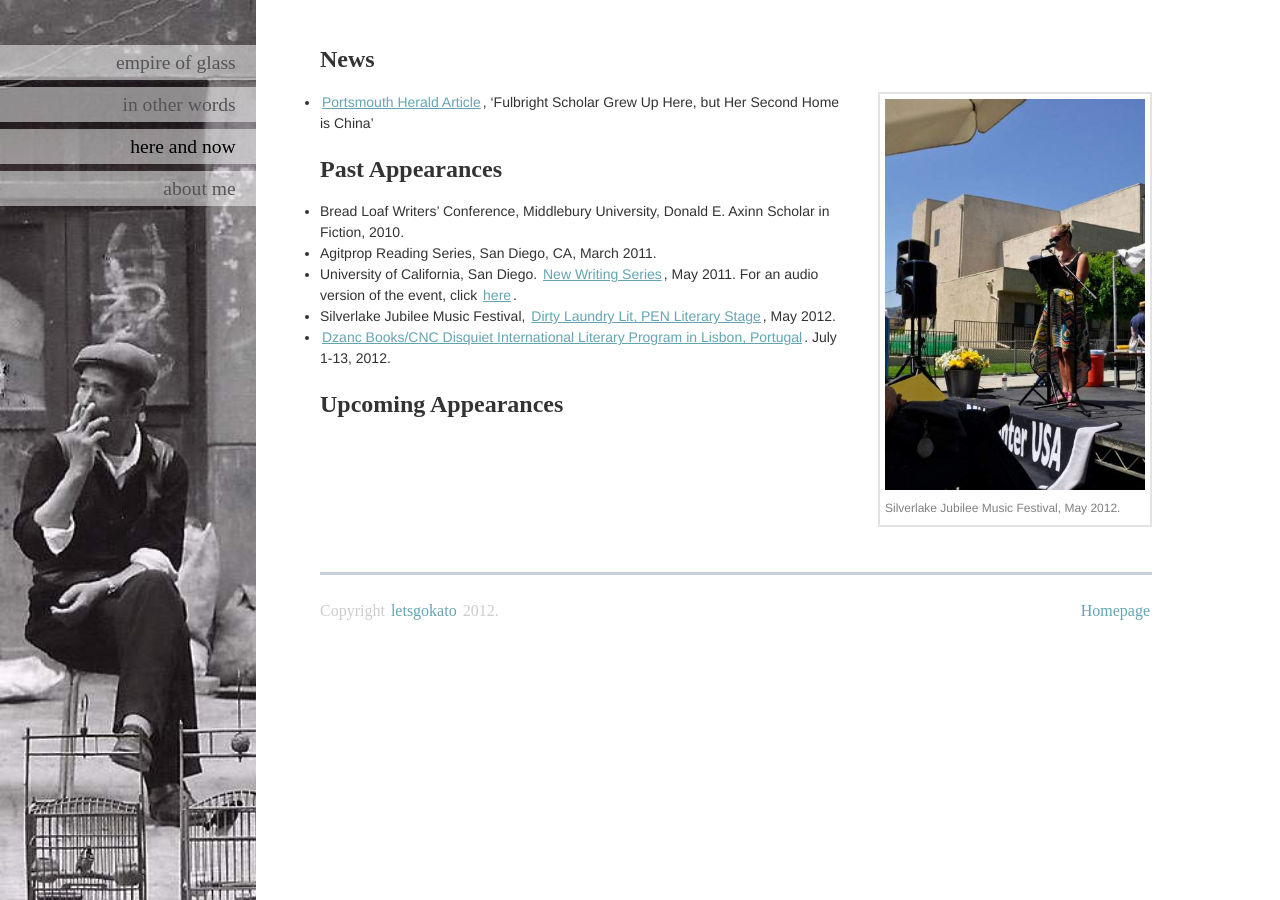
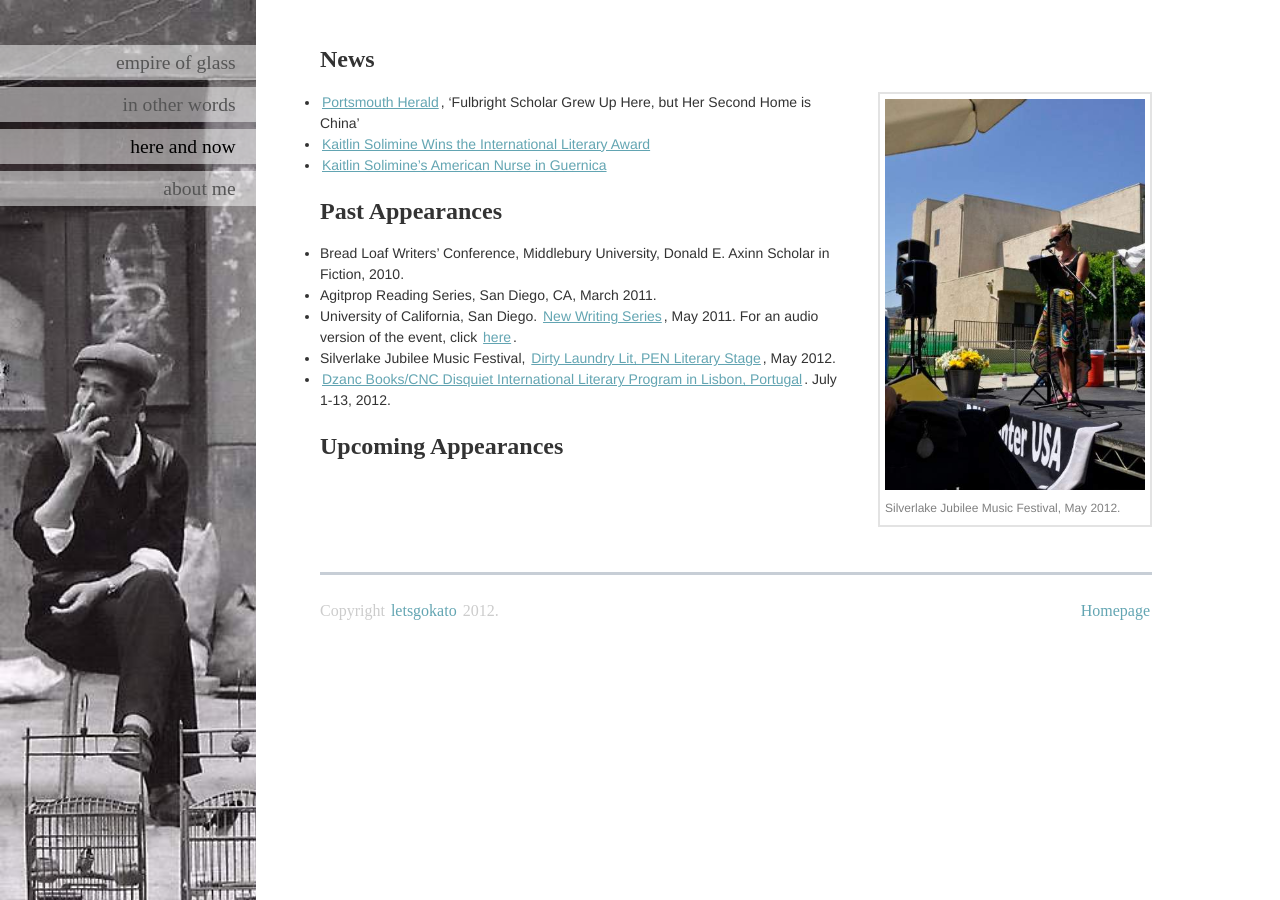
Before and after one commit to ajhit406/kato, a Jekyll site: the page built from hereandnow.md, in a window 1280 px wide. Built offline with Jekyll 4.4.1, drawn with Linux system fonts in a browser that asks for light colours; some web fonts are replaced; Markdown is read by kramdown in place of the engine named in the settings.

Commit message:
news changes

```diff
--- a/hereandnow.md
+++ b/hereandnow.md
@@ -11,7 +11,9 @@ lnav: hereandnow
   <figcaption style="font-size: 12px;">Silverlake Jubilee Music Festival, May 2012.</figcaption>
 </figure>
 
-* [Portsmouth Herald Article]( http://www.seacoastonline.com/apps/pbcs.dll/article?AID=/20060514/NEWS/305149986), 'Fulbright Scholar Grew Up Here, but Her Second Home is China'
+* [Portsmouth Herald]( http://www.seacoastonline.com/apps/pbcs.dll/article?AID=/20060514/NEWS/305149986), 'Fulbright Scholar Grew Up Here, but Her Second Home is China'
+* [Kaitlin Solimine Wins the International Literary Award]( http://asiancha.blogspot.com/2012/03/kaitlin-solimine-wins-international.html)
+* [Kaitlin Solimine's American Nurse in Guernica](http://williamclarkassociates.blogspot.com/2012/07/read-kaitlin-solimines-american-nurse.html)
 
 ## Past Appearances
 
```
